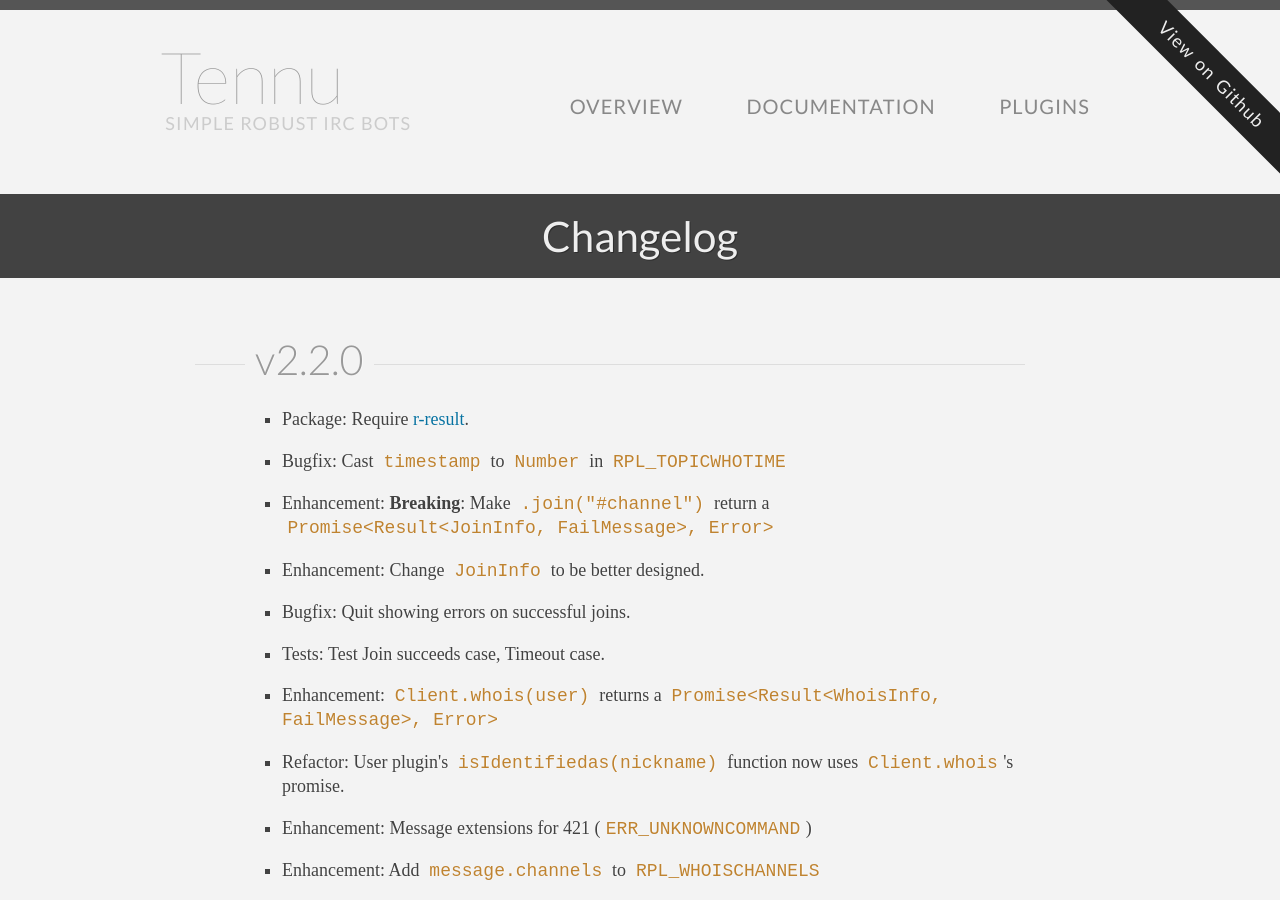
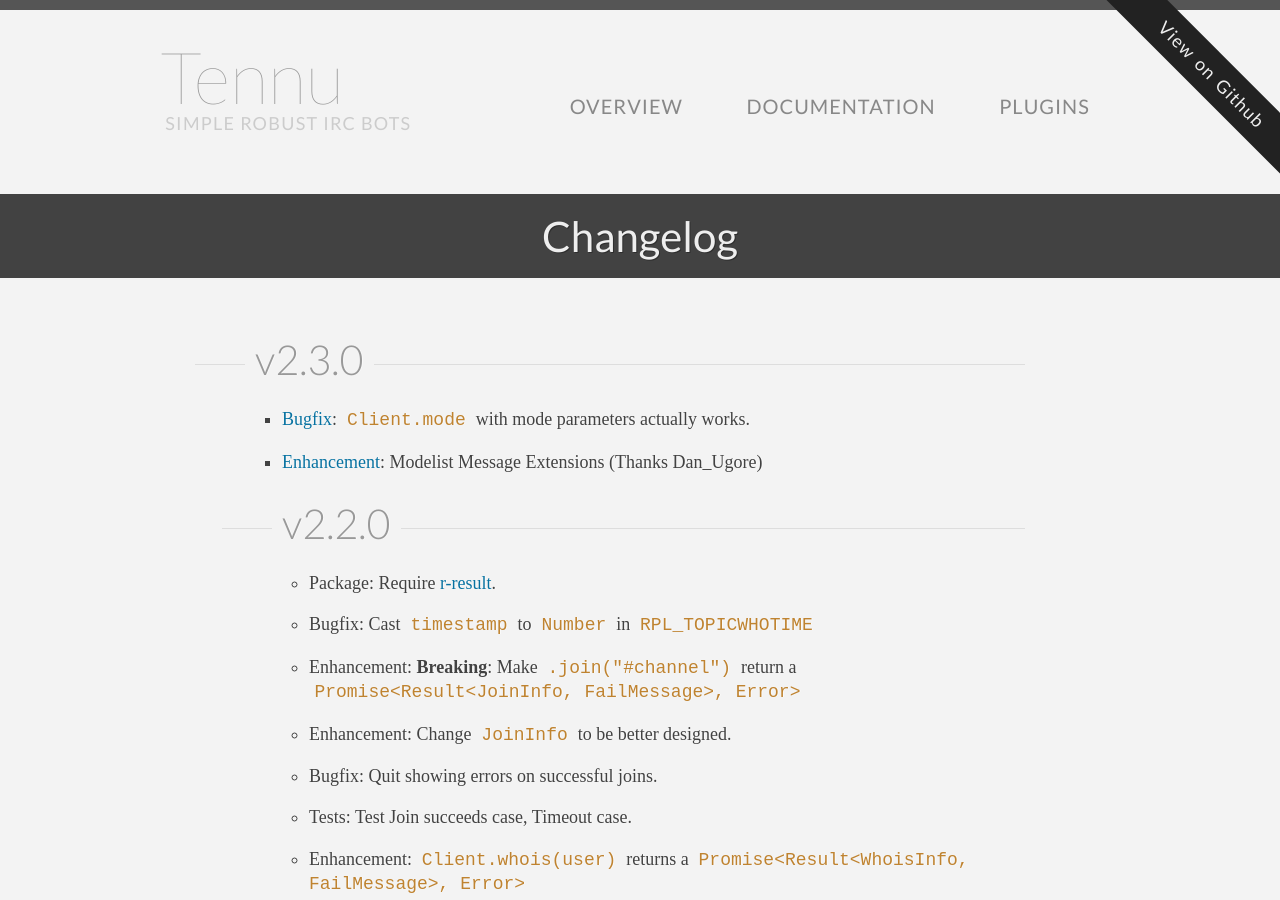
Before and after one commit to Tennu/tennu.github.io, a Jekyll site: the page built from documentation/changelog.html, in a window 1280 px wide and 900 px high. Built offline with Jekyll 4.4.1, drawn with Linux system fonts in a browser that asks for light colours; some web fonts are replaced.

Commit message:
Forgot to push changelog. Hopefully added favicon. Thanks mrbysco for letting me reuse.

```diff
--- a/documentation/api/configuration.html
+++ b/documentation/api/configuration.html
@@ -36,6 +36,9 @@
 
     <dt id="config-capab">capab</dt>
     <dd>This sends the <a href="http://www.leeh.co.uk/draft-mitchell-irc-capabilities-02.html#ls"><code>CAP LS</code></a> command to the server. It does no other handling, and Tennu has no specific <code>CAPAB</code> handling at this time.</dd>
+
+    <dt id="config-daemon">daemon</dt>
+    <dd>The IRCd used by the network you are connecting to. Some networks have IRCd specific features, such as UnrealIRCd having user mode +B for signifying a user is a bot or Twitch doing special stuff like a command <code>PRIVMSG #chan :!color twitchColorCode</code> actually do something. The value should be one of the ones in this array: <code>["unreal", "inspired", "twitch"]</code></dd>
 
     <dt id="config-nickname">nickname</dt>
     <dd>
--- a/documentation/changelog.html
+++ b/documentation/changelog.html
@@ -14,6 +14,12 @@
     <li>Plugin hook: 'die' called when client dies unexpectedly.</li>
     <li><code>Client.prototype.die(from: string, cause: object)</code> added for force killing a client.</li>
 </ul>-->
+
+<h2>v2.3.0</h2>
+
+<ul>
+    <li><a href="https://github.com/Tennu/tennu/commit/86f8fc1ca692395eba5b2a6f8afc8639068efd6d">Bugfix</a>: <code>Client.mode</code> with mode parameters actually works.</li>
+    <li><a href="https://github.com/Tennu/tennu/commit/1d585cf40a2f32a2d94f75d1d774a7dd6f4c8dba">Enhancement</a>: Modelist Message Extensions (Thanks Dan_Ugore)</li>
 
 <h2>v2.2.0</h2>
 
```
Also changed, not shown: other parts of documentation/changelog.html (+1 -1 lines), favicon.ico (added).
